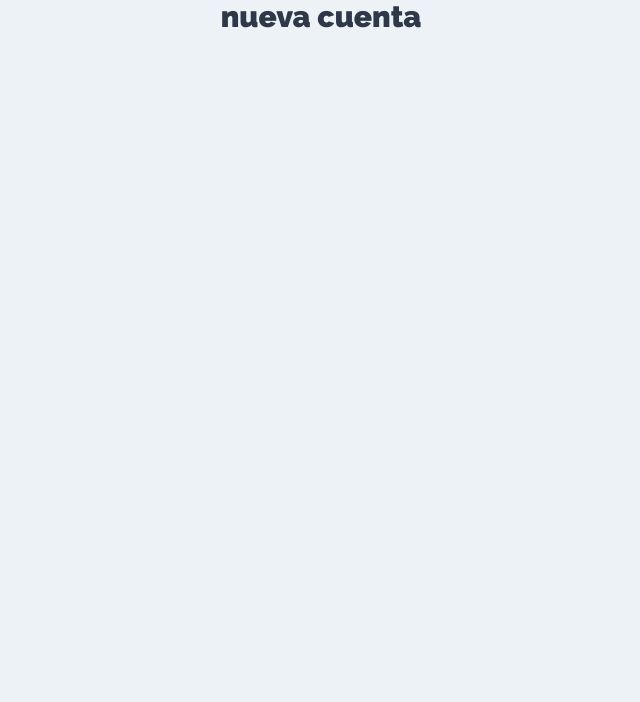
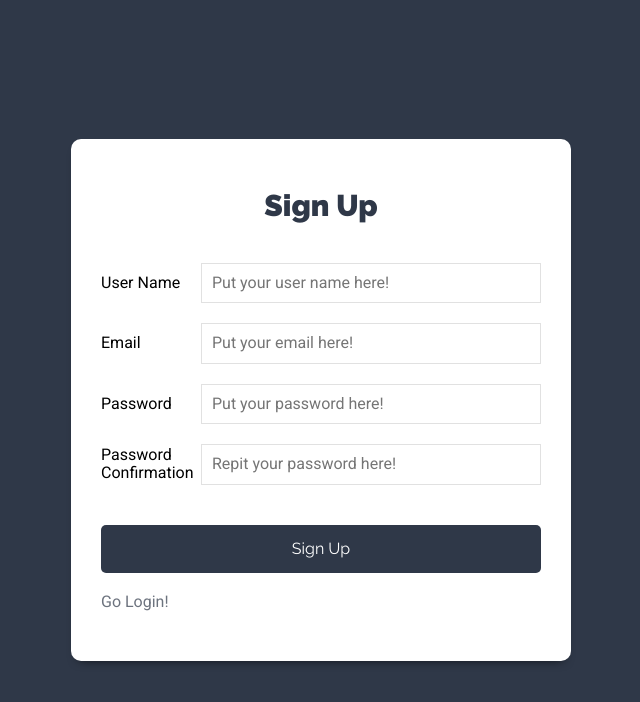
Before and after one commit to vinandros/mern-projects-tasks, a React (Create React App) app: page /signup in a window 1280 px wide. Shown: the top 702 px of the page, without its empty margins (319-959 px from the left). Built offline with nearby package versions, Linux system fonts and the light colour scheme.

Commit message:
Login and Signup view

```diff
--- a/src/components/auth/Login.jsx
+++ b/src/components/auth/Login.jsx
@@ -1,7 +1,65 @@
 import React from "react";
+import { Link } from "react-router-dom";
+const Login = () => {
+  const [formData, setFormData] = React.useState({
+    email: "",
+    password: "",
+  });
 
-const Login = () => {
-  return <h1>login</h1>;
+  const handleChange = (e) => {
+    setFormData({
+      ...formData,
+      [e.target.name]: e.target.value,
+    });
+  };
+
+  const handleSubmit = (e) => {
+    e.preventDefault();
+  };
+
+  const { email, password } = formData;
+  return (
+    <div className="form-usuario">
+      <div className="contenedor-form sombra-dark">
+        <h1>Sign In</h1>
+        <form onSubmit={handleSubmit}>
+          <div className="campo-form">
+            <label htmlFor="email">Email</label>
+            <input
+              type="email"
+              name="email"
+              id="email"
+              onChange={handleChange}
+              placeholder="Put your email here!"
+              value={email}
+            />
+          </div>
+          <div className="campo-form">
+            <label htmlFor="password">Password</label>
+            <input
+              type="password"
+              name="password"
+              id="password"
+              onChange={handleChange}
+              placeholder="Put your password here!"
+              value={password}
+            />
+          </div>
+          <div className="campo-form">
+            <input
+              type="submit"
+              value="Sign In"
+              className="btn btn-primario btn-block"
+            />
+          </div>
+        </form>
+        <Link to={"/signup"} className="enlace-cuenta">
+          {" "}
+          Get an account here!
+        </Link>
+      </div>
+    </div>
+  );
 };
 
 export default Login;
--- a/src/components/auth/SignUp.jsx
+++ b/src/components/auth/SignUp.jsx
@@ -1,7 +1,89 @@
 import React from "react";
+import { Link } from "react-router-dom";
+const SingUp = () => {
+  const [formData, setFormData] = React.useState({
+    email: "",
+    password: "",
+    passwordConfirmation: "",
+    userName: "",
+  });
 
-const SignUp = () => {
-  return <h1>nueva cuenta</h1>;
+  const handleChange = (e) => {
+    setFormData({
+      ...formData,
+      [e.target.name]: e.target.value,
+    });
+  };
+
+  const handleSubmit = (e) => {
+    e.preventDefault();
+  };
+
+  const { email, password, userName, passwordConfirmation } = formData;
+  return (
+    <div className="form-usuario">
+      <div className="contenedor-form sombra-dark">
+        <h1>Sign Up</h1>
+        <form onSubmit={handleSubmit}>
+          <div className="campo-form">
+            <label htmlFor="userName">User Name</label>
+            <input
+              type="text"
+              name="userName"
+              id="userName"
+              onChange={handleChange}
+              placeholder="Put your user name here!"
+              value={userName}
+            />
+          </div>
+          <div className="campo-form">
+            <label htmlFor="email">Email</label>
+            <input
+              type="email"
+              name="email"
+              id="email"
+              onChange={handleChange}
+              placeholder="Put your email here!"
+              value={email}
+            />
+          </div>
+          <div className="campo-form">
+            <label htmlFor="password">Password</label>
+            <input
+              type="password"
+              name="password"
+              id="password"
+              onChange={handleChange}
+              placeholder="Put your password here!"
+              value={password}
+            />
+          </div>
+          <div className="campo-form">
+            <label htmlFor="passwordConfirmation">Password Confirmation</label>
+            <input
+              type="password"
+              name="passwordConfirmation"
+              id="passwordConfirmation"
+              onChange={handleChange}
+              placeholder="Repit your password here!"
+              value={passwordConfirmation}
+            />
+          </div>
+          <div className="campo-form">
+            <input
+              type="submit"
+              value="Sign Up"
+              className="btn btn-primario btn-block"
+            />
+          </div>
+        </form>
+        <Link to={"/"} className="enlace-cuenta">
+          {" "}
+          Go Login!
+        </Link>
+      </div>
+    </div>
+  );
 };
 
-export default SignUp;
+export default SingUp;
```
Also changed, not shown: 1 other file (tests, documents, lock files or other folders).
